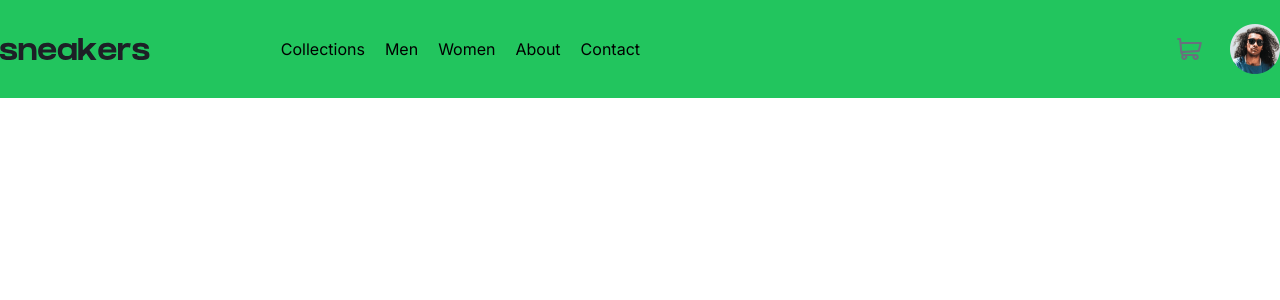
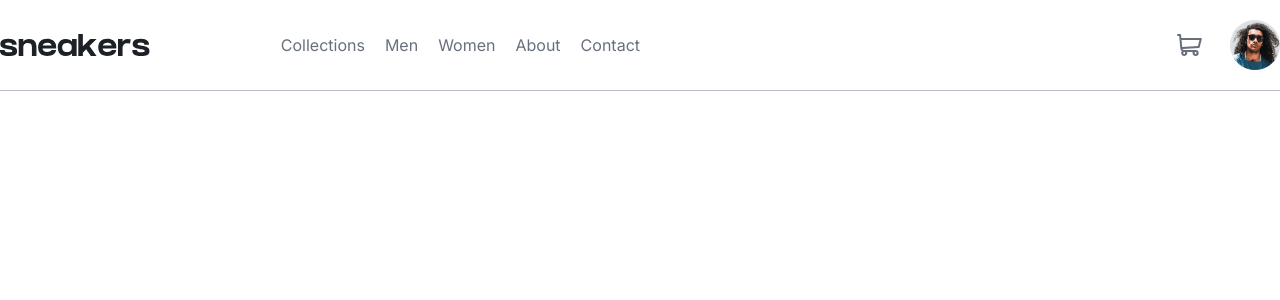
Before and after one commit to olayinka06-dev/frontend-ecomerce, a Next.js app: page / in a window 1280 px wide. Shown: the top 300 px of the page. Built offline with nearby package versions, Linux system fonts and the light colour scheme.

Commit message:
Adjusting the side bar

```diff
--- a/src/app/globals.css
+++ b/src/app/globals.css
@@ -15,3 +15,7 @@
     --background-end-rgb: 0, 0, 0;
   }
 }
+
+.nav-link{
+  @apply relative after:absolute after:bottom-[-150%] after:bg-[hsl(26,100%,55%)] duration-300 after:transition-transform after:scale-x-0 after:h-1 after:w-full after:left-0 hover:after:scale-x-[1] hover:after:bg-[hsl(26,100%,55%)]
+}
--- a/src/components/navbar/NavigationBar.jsx
+++ b/src/components/navbar/NavigationBar.jsx
@@ -4,14 +4,14 @@ import Link from "next/link";
 import React, { useState } from "react";
 
 const NavigationBar = () => {
-  const [menuLink, setMenuLink] = useState(0);
+  // const [menuLink, setMenuLink] = useState(0);
   const menuLinks = ["Collections", "Men", "Women", "About", "Contact"];
-  const handleMenuLinks = (i) => {
-    setMenuLink(i);
-  };
+  // const handleMenuLinks = (i) => {
+  //   setMenuLink(i);
+  // };
   return (
     <header className="container mx-auto">
-      <nav className="w-full item-center flex justify-between py-6 bg-green-500">
+      <nav className="w-full border-b border-solid border-[hsl(220,14%,75%)] item-center flex justify-between py-5">
         <div className="w-1/2 flex items-center flex-row justify-between">
           <div className="logo">
             <Image
@@ -23,7 +23,9 @@ const NavigationBar = () => {
           </div>
           <div className="flex flex-row gap-5">
             {menuLinks.map((ml, i) => (
-              <Link onMouseEnter={() => handleMenuLinks(i)} href={"/"}>
+              <Link className={`text-[hsl(219,9%,45%)] nav-link`}
+              //  onMouseEnter={() => handleMenuLinks(i)}
+                href={"/"}>
                 {ml}
               </Link>
             ))}
```
Also changed, not shown: 1 other file (tests, documents, lock files or other folders).
